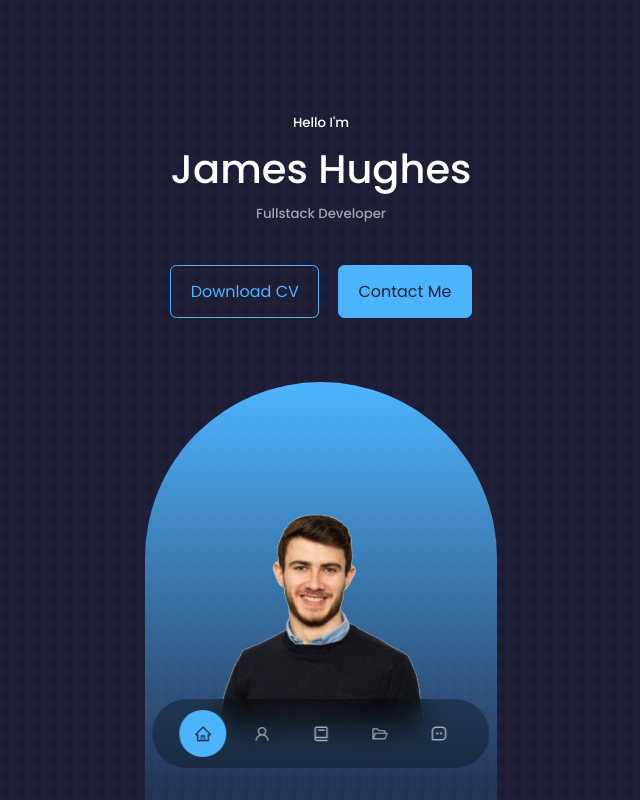
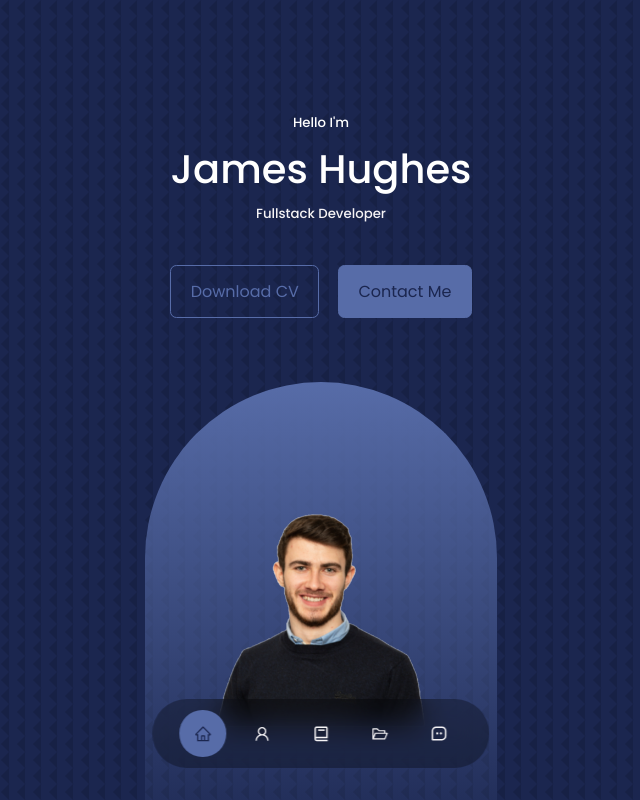
Before and after one commit to JHughes135/PortfolioSite, a React (Create React App) app: page / in a window 1280 px wide. Shown: the top 800 px of the page, without its empty margins (319-959 px from the left). Built offline with nearby package versions, Linux system fonts and the light colour scheme.

Commit message:
colour change

```diff
--- a/src/components/about/about.css
+++ b/src/components/about/about.css
@@ -21,6 +21,7 @@
 .about__me-image{
     border-radius: 2rem;
     overflow: hidden;
+    max-height: 15rem;
     transform: rotate(10deg);
     transition: var(--transition);
 }
--- a/src/components/header/header.css
+++ b/src/components/header/header.css
@@ -5,6 +5,7 @@ header{
 }
 
 .header__container {
+
     text-align: center;
     height: 100%;
     position: relative;
@@ -53,6 +54,7 @@ header{
     position: absolute;
     left: calc(50% - 11rem);
     margin-top: 4rem;
+    margin-bottom: 4rem;
     border-radius: 12rem 12rem 0 0;
     overflow: hidden;
     padding: 2.5rem 1.5rem 1.5rem 1.5rem;
--- a/src/index.css
+++ b/src/index.css
@@ -12,12 +12,12 @@
 
 :root{
 
-    --color-bg: #1f1f38;
-    --color-bg-variant: #2c2c6c;
-    --color-primary: #4db5ff;
-    --color-primary-variant: rgba(77,181,255,0.4);
+    --color-bg: #1b264f;
+    --color-bg-variant: #274690;
+    --color-primary: #576ca8;
+    --color-primary-variant: #2a4286;
     --color-white: #fff;
-    --color-light: rgba(255,255,255,0.6);
+    --color-light: #f5f3f5;
 
     --transition: all 400ms ease;
 
```
